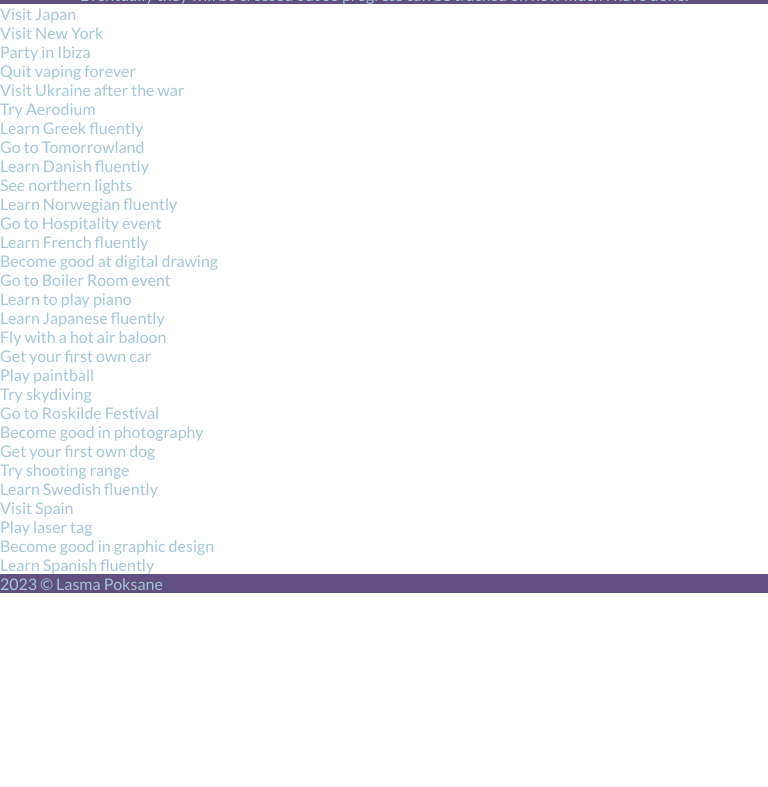
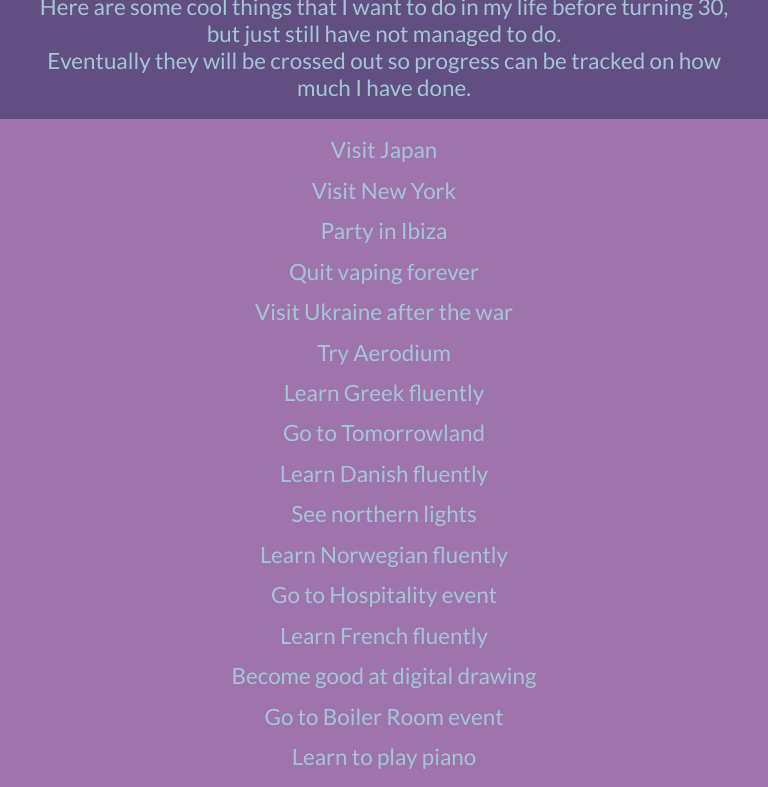
Before and after one commit to laasma-p/30-before-30, a plain HTML site: page index.html in a window 768 px wide. Shown: the part 72-859 px from the top of the page. Before the commit the page ends 800 px from the top, so only its background shows below. Drawn offline with Linux system fonts and the light colour scheme.

Commit message:
adjusting paddings for different sizes

```diff
--- a/style.css
+++ b/style.css
@@ -35,11 +35,11 @@
 #heading,
 #description,
 #info,
-.container {
+#list {
   text-align: center;
 }
 
-.container {
+#list {
   background-color: #9f73ab;
 }
 
@@ -78,15 +78,8 @@
     visibility: hidden;
   }
 
-  .container {
-    padding: 0.7em;
-    margin: 0 auto;
-    display: flex;
-    justify-content: center;
-  }
-
   #list {
-    width: 85%;
+    padding: 0.5em;
     margin: 0 auto;
     display: flex;
     align-items: center;
@@ -124,15 +117,8 @@
     padding: 0 0.7em;
   }
 
-  .container {
-    padding: 0.7em;
-    margin: 0 auto;
-    display: flex;
-    justify-content: center;
-  }
-
   #list {
-    width: 85%;
+    padding: 0.6em;
     margin: 0 auto;
     display: flex;
     align-items: center;
@@ -155,3 +141,44 @@
     padding: 0.5em;
   }
 }
+
+@media only screen and (min-width: 661px) and (max-width: 992px) {
+  #header {
+    padding: 1.3em 0 1.1em;
+  }
+
+  #heading {
+    padding: 0 0.7em 0.3em;
+    font-size: 1.9em;
+  }
+
+  #description,
+  #info {
+    padding: 0 1.2em;
+  }
+
+  #list {
+    padding: 0.7em;
+    margin: 0 auto;
+    display: flex;
+    align-items: center;
+    flex-direction: column;
+  }
+
+  .list-item {
+    padding: 0.3em 0;
+    width: 60%;
+    margin: 0 auto;
+  }
+
+  #description,
+  #info,
+  .list-item,
+  #footer {
+    font-size: 1.4em;
+  }
+
+  #footer {
+    padding: 0.6em;
+  }
+}
```
